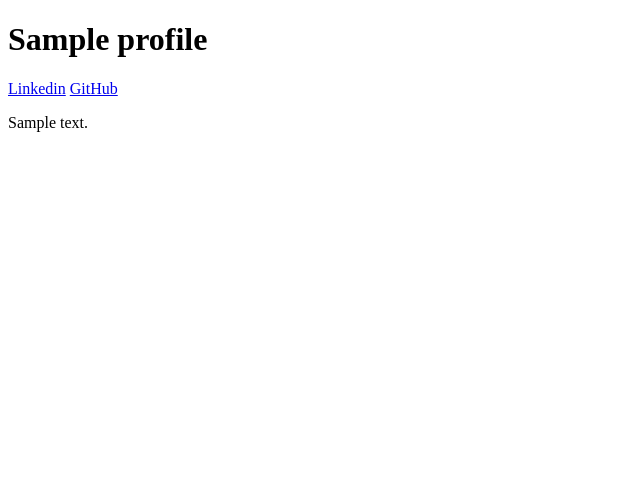
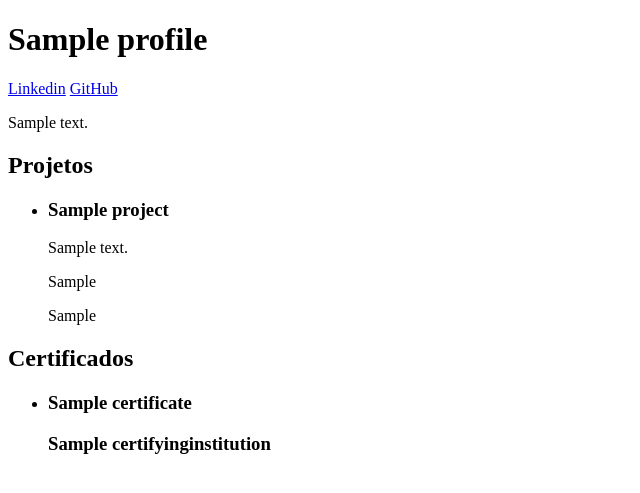
Before and after one commit to rafaelGdPS/Super-portifolio, a Django app: template projects/templates/profile_detail.html in a window 1280 px wide. Shown: the top 493 px of the page, without its empty margins (0-640 px from the left). Run offline with Django 4.2, Linux system fonts and the light colour scheme; the template is opened without the code that fills it: values that come from a table or form of the project are taken from there, others are empty; tables that the repository leaves empty hold one stand-in row (values such as "Sample post").

Commit message:
feat: completando template de profile_details.html

```diff
--- a/projects/serializers.py
+++ b/projects/serializers.py
@@ -34,12 +34,9 @@ class CertifyingInstitutionsSerializer(serializers.ModelSerializer):
         fields = "__all__"
 
     def create(self, validated_data):
-        print("1", validated_data)
         certificate_data = validated_data.pop(
             "certificates"
             )
-        print(validated_data)
-        print(certificate_data)
         certifications_institution = CertifyingInstitution.objects.create(
             **validated_data
             )
@@ -47,9 +44,7 @@ class CertifyingInstitutionsSerializer(serializers.ModelSerializer):
             certificate[
                 "certifying_institution"
                 ] = certifications_institution
-            print("2", certificate)
             CertificatesSerializer().create(
                 validated_data=certificate
                 )
-        print(certifications_institution.certificates)
         return certifications_institution
--- a/projects/templates/profile_detail.html
+++ b/projects/templates/profile_detail.html
@@ -7,4 +7,27 @@
  <a href="{{profile.linkedin}}">Linkedin</a>
  <a href="{{profile.github}}">GitHub</a>
  <p>{{profile.bio}}</p>
+
+ <h2>Projetos</h2>
+ <ul>
+  {% for project in profile.projects.all %}
+    <li>
+      <h3>
+        {{project.name}}
+      </h3>
+      <p>{{project.description}}</p>
+      <p>{{project.keyword}}</p>
+      <p>{{project.key_skill}}</p>
+    </li>
+  {% endfor %}
+ </ul>
+ <h2>Certificados</h2>
+ <ul>
+   {% for certificate in profile.certificates.all %}
+      <li>
+        <h3>{{certificate.name}}</h3>
+        <h3>{{certificate.certifying_institution.name}}</h3>
+      </li>
+   {% endfor %}
+ </ul>
 {% endblock %}
```
